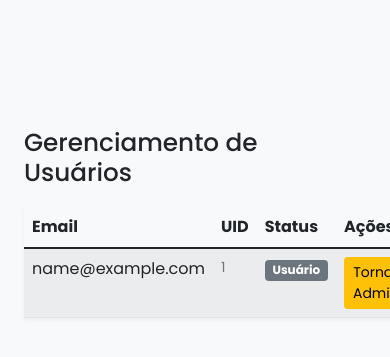
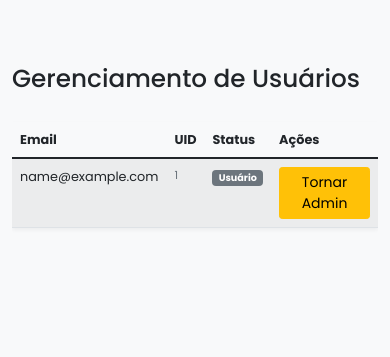
Before and after one commit to Matheus153/flask-financas, a Flask app: template templates/admin.html in a window 390 px wide; the page is wider, and only the part inside the window is pictured. Shown: the part 118-475 px from the top of that part. Run offline with Flask 3, Linux system fonts and the light colour scheme; the template is opened without the code that fills it: most values are stand-ins (such as "Sample title", 1, 10 or a date in 2020); some libraries are stand-ins or nearby versions.

Commit message:
Feat: tornando tabelas responsivas para mobile

```diff
--- a/templates/admin.html
+++ b/templates/admin.html
@@ -1,10 +1,10 @@
 {% extends "base.html" %}
 
 {% block content %}
-<div class="container mt-4">
-    <h2>Gerenciamento de Usuários</h2>
+<h2>Gerenciamento de Usuários</h2>
 
-    <table class="table table-striped">
+<div class="table-responsive-md">
+    <table class="table table-striped table-hover">
         <thead>
             <tr>
                 <th>Email</th>
@@ -44,4 +44,6 @@
         </tbody>
     </table>
 </div>
+
+
 {% endblock %}
--- a/templates/index.html
+++ b/templates/index.html
@@ -52,7 +52,8 @@
 </div>
 
 <h3 class="mt-4">Últimas Transações</h3>
-<table class="table table-striped">
+<div class="table-responsive-md">
+    <table class="table table-striped table-hover">
         <thead>
             <tr>
                 <th>Data</th>
@@ -78,4 +79,6 @@
 
         </tbody>
     </table>
+</div>
+
 {% endblock %}
--- a/templates/recorrentes.html
+++ b/templates/recorrentes.html
@@ -25,7 +25,8 @@
 </div>
 {% endif %}
 
-<table class="table table-striped mt-3">
+<div class="table-responsive-md">
+    <table class="table table-striped table-hover">
         <thead>
             <tr>
                 <th>Descrição</th>
@@ -68,4 +69,5 @@
             {% endfor %}
         </tbody>
     </table>
+</div>
 {% endblock %}
```
Lines whose indentation alone changed are shown as unchanged.
